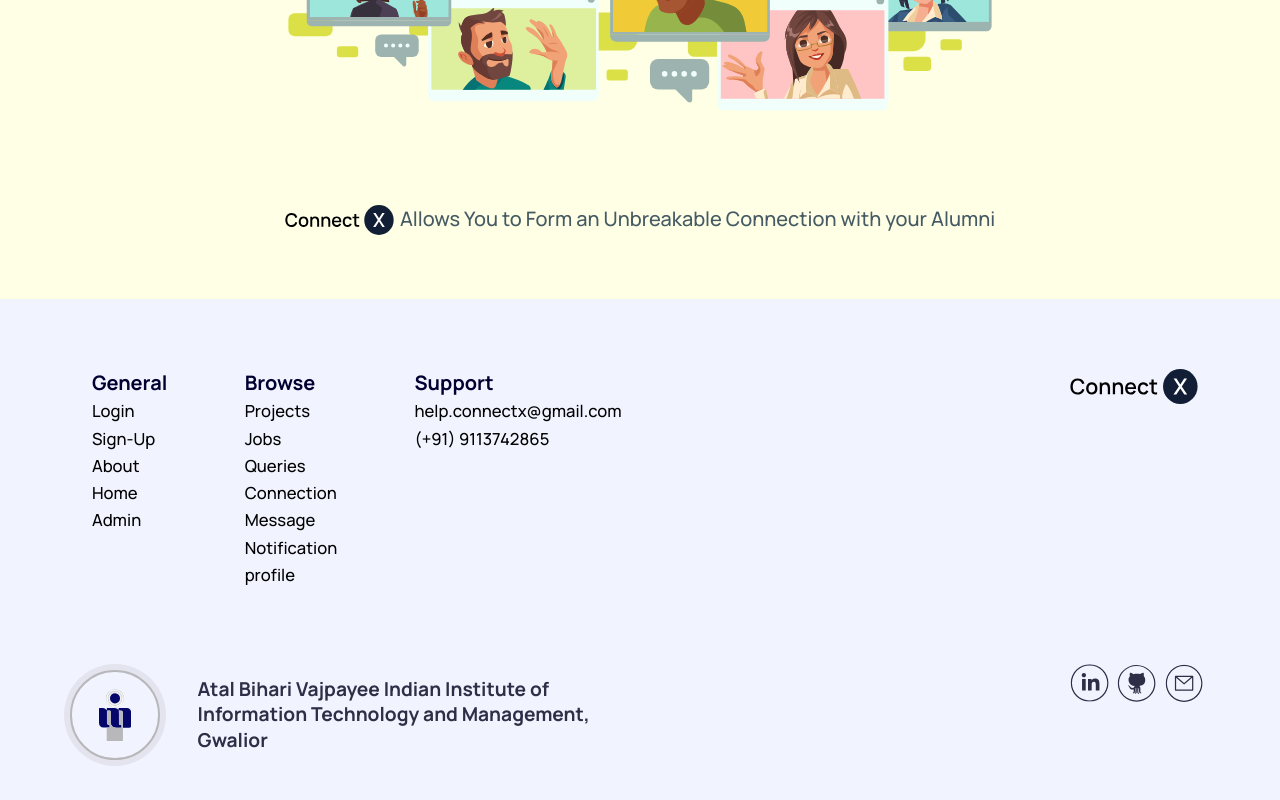
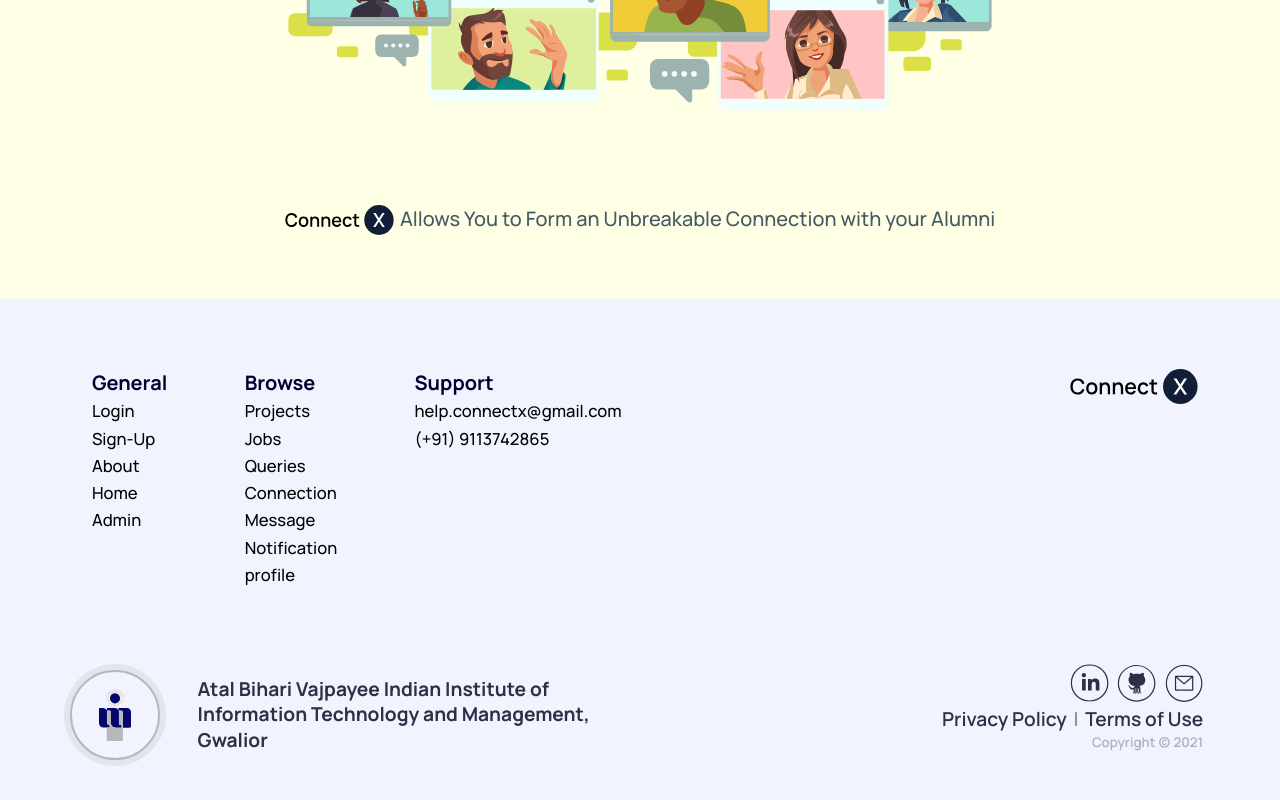
Before and after one commit to ConnectX-IIIT/connectx-frontend, a React (Create React App) app: page / in a window 1280 px wide. Shown: the part 4123-4923 px from the top of the page. Built offline with nearby package versions, Linux system fonts and the light colour scheme.

Commit message:
added the images for the right content

```diff
--- a/src/components/Footer.js
+++ b/src/components/Footer.js
@@ -75,10 +75,16 @@ function Footer() {
         </div>
         <div className="footerRightIcons">
           <div className="footerIcons">
-            <img src={linkedInIcon} alt="" />
-            <img src={githubIcon} alt="" />
-            <img src={mailIcon} alt="" />
+            <img src={linkedInIcon} alt="Linkedin icon" />
+            <img src={githubIcon} alt="github icon" />
+            <img src={mailIcon} alt="mail icon" />
           </div>
+          <p>
+            <a href="#"> Privacy Policy</a>
+            <span style={{ color: "#929292", padding: "0 0.5vw" }}>|</span>
+            <a href="#">Terms of Use</a>
+          </p>
+          <div className="copyright">Copyright (c) 2021</div>
         </div>
       </div>
     </footer>
```
